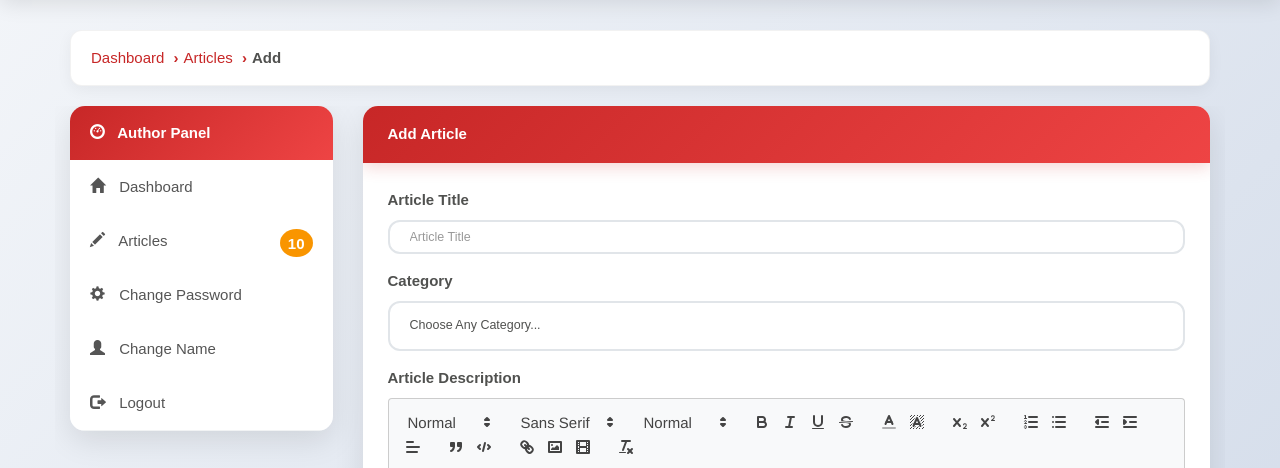
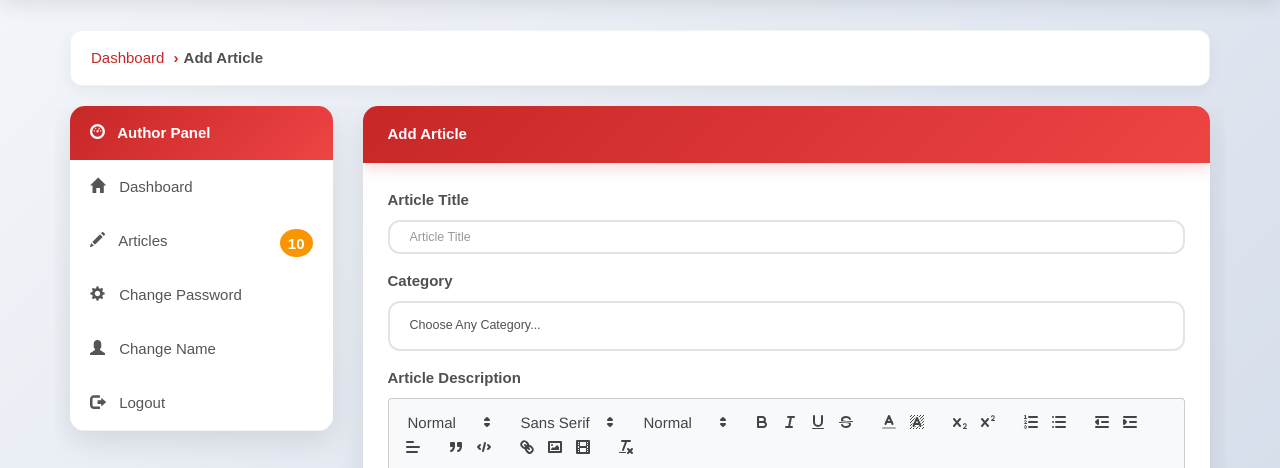
Before and after one commit to Mesayaaa/NewsPortal, a PHP site: page /author/add-article.php in a window 1280 px wide. Shown: the part 180-648 px from the top of the page. Run offline with PHP 8.4, Linux system fonts and the light colour scheme; a user stored in the database is signed in; data comes from the database, SQL or seed files in the repository; some libraries are stand-ins or nearby versions.

Commit message:
Update add-article.php

```diff
--- a/author/add-article.php
+++ b/author/add-article.php
@@ -50,8 +50,7 @@ if (isset($_POST['submit'])) {
   <div class="container">
     <ol class="breadcrumb">
       <li><a href="./index.php">Dashboard</a></li>
-      <li><a href="./articles.php">Articles</a></li>
-      <li class="active">Add</li>
+      <li class="active">Add Article</li>
     </ol>
   </div>
 </section>
```
